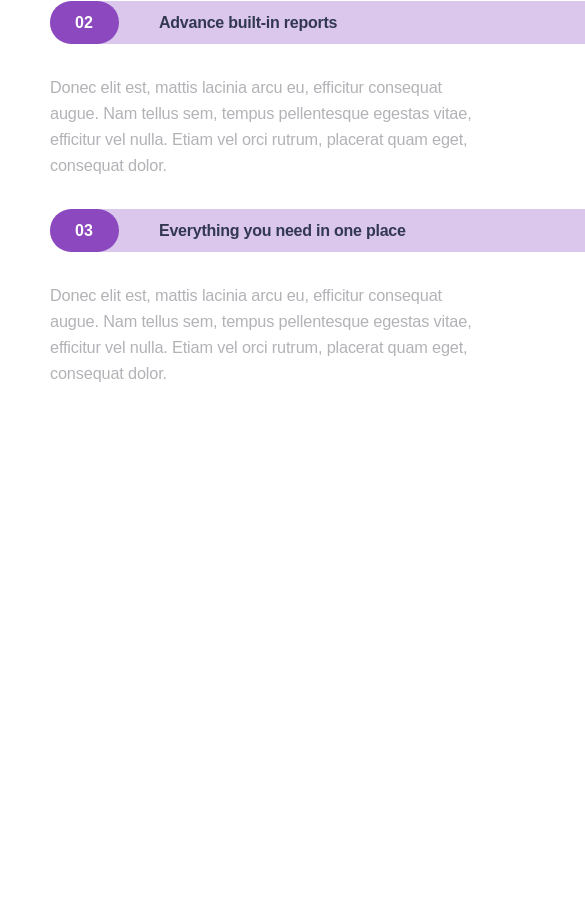
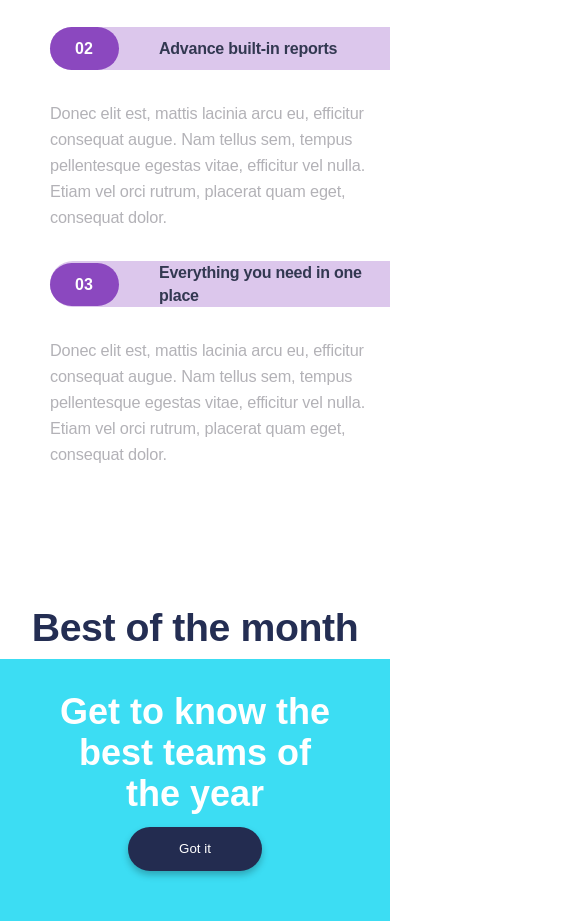
Before and after one commit to monseguzmanr/examen, a plain HTML site: page root/index.html in a window 390 px wide. Shown: the part 1463-2384 px from the top of the page, 585 px wide, since content can reach past the window. Before the commit the page ends 1849 px from the top, so only its background shows below. Drawn offline with Linux system fonts and the light colour scheme.

Commit message:
more changes

```diff
--- a/root/css/styles.css
+++ b/root/css/styles.css
@@ -49,6 +49,16 @@ a {
     cursor: pointer;
 }
 
+.purple {
+    background: #8B48BF;
+    color: #fff;
+}
+
+.got-it-btn {
+    background: #FFFFFF;
+    color: #8B48BF;
+}
+
 .boton {
     display: flex;
     justify-content: center;
@@ -57,14 +67,12 @@ a {
     gap: 10px;
     width: 134px;
     height: 44px;
-    background: #8B48BF;
     box-shadow: 0px 4px 7px rgba(0, 0, 0, 0.25);
     border-radius: 50px;
     flex: none;
     order: 2;
     flex-grow: 0;
     border-style: none;
-    color: #fff;
 }
 
 .second-section {
@@ -75,10 +83,13 @@ a {
     flex-wrap: wrap;
 }
 
-#third-section {
+.third-section {
+    display: flex;
+    justify-content: center;
+    align-items: center;
     gap: 150px;
+    flex-wrap: wrap;
 }
-
 
 .content-with-space-between {
     justify-content: space-between;
@@ -154,6 +165,15 @@ a {
     padding: 50px;
 }
 
+.got-it-bar {
+    display: block;
+    justify-content: space-around;
+    align-items: center;
+    width: 100%;
+    background: #8B48BF;
+    padding: 50px;
+}
+
 .central-bar-content-title {
     width: 450px;
     height: 88px;
@@ -187,6 +207,29 @@ a {
     flex-wrap: wrap;
     gap: 200px;
 }
+
+.got-it-bar-content {
+    justify-content: space-around;
+    align-items: center;
+    display: flex;
+    flex-wrap: wrap;
+    gap: 30px;
+}
+
+.got-it-bar-title {
+    width: 450px;
+    height: 88px;
+    font-weight: 700;
+    font-size: 36px;
+    line-height: 114.6%;
+    /* or 41px */
+
+    display: flex;
+    align-items: center;
+
+    color: #FFFFFF;
+}
+
 
 header {
     margin-top: 30px;
@@ -257,6 +300,7 @@ header {
     align-items: center;
     justify-content: center;
     background-color: #FAFAFA;
+    padding-bottom: 50px;
 }
 
 .bg-box-internal {
@@ -286,18 +330,50 @@ header {
 }
 
 .mobile-title-style {
-    margin-top: 8%;
+    margin-top: 4%;
     gap: 10px;
     width: 600px;
+}
+
+.third-section-title{
+    font-weight: 700;
+    font-size: 39.2143px;
+    line-height: 156.6%;
+    display: flex;
+    align-items: center;
+    text-align: center;
+    letter-spacing: -0.01em;
+    text-align: center;
+    color: #242E53;
+    margin-top: 80px;
 }
 
 
 @media screen and (max-width: 500px) {
 
+    .got-it-bar-title {
+        width: 450px;
+        height: 88px;
+        font-weight: 700;
+        font-size: 36px;
+        line-height: 114.6%;
+        /* or 41px */
+        text-align: center;
+        display: flex;
+        align-items: center;
+
+        color: #FFFFFF;
+    }
+
+    .got-it-bar {
+        background-color: #3CDDF3;
+    }
+
+
     .mobile-title-style {
         margin-top: 8%;
         gap: 10px;
-        width: 600px;
+        width: 100%;
         padding-left: 50px;
     }
 
@@ -313,6 +389,7 @@ header {
     .burger {
         display: block;
     }
+
 
     .central-bar {
         background: #3CDDF3;
@@ -333,6 +410,7 @@ header {
     .box-text {
         padding: 0px;
         margin-top:30px;
+        width: 100%;
     }
 
     .bg-box-content {
@@ -360,5 +438,9 @@ header {
         background: rgba(139, 72, 191, 0.3);
     }
 
+    .got-it-btn {
+        background: #232C50;
+        color: #FFFFFF;
+    }
 
 }
--- a/root/index.html
+++ b/root/index.html
@@ -20,7 +20,7 @@
                         <li class="menu-list-option"><a href="#" class="menu-option">Community</a></li>
                     </ul>
                 </nav>
-                <button id="contact-menu-btn" class="boton">Contact</button>
+                <button id="contact-menu-btn" class="boton purple">Contact</button>
                 <img src="./img/icon-hamburger.svg" class="burger">
             </header>
 
@@ -29,7 +29,7 @@
                 <div class="flex column second-section-advertising">
                     <h1 class="advertising-title">LIVE: Follow the Telcel Huawei Mexico Open 2022 for free</h1>
                     <h4 class="advertising-text">The final Open of the 2022 World Padel Tour season is underway, don't miss out on any of the action!</h4>
-                    <div class="align-to-end"><button class="boton">Contact</button></div>
+                    <div class="align-to-end"><button class="boton purple">Contact</button></div>
                 </div>
                 <div class="central-bar">
                     <div class="central-bar-content">
@@ -63,6 +63,17 @@
                 </div>
             </section>
 
+            <section class="third-section">
+                <h2 class="third-section-title">Best of the month</h2>
+            </section>
+
+
+            <div class="got-it-bar">
+                <div class="got-it-bar-content">
+                    <h1 class="got-it-bar-title">Get to know the best teams of the year</h1>
+                    <button class="boton got-it-btn">Got it</button>
+                </div>
+            </div>
 
 
 
```
